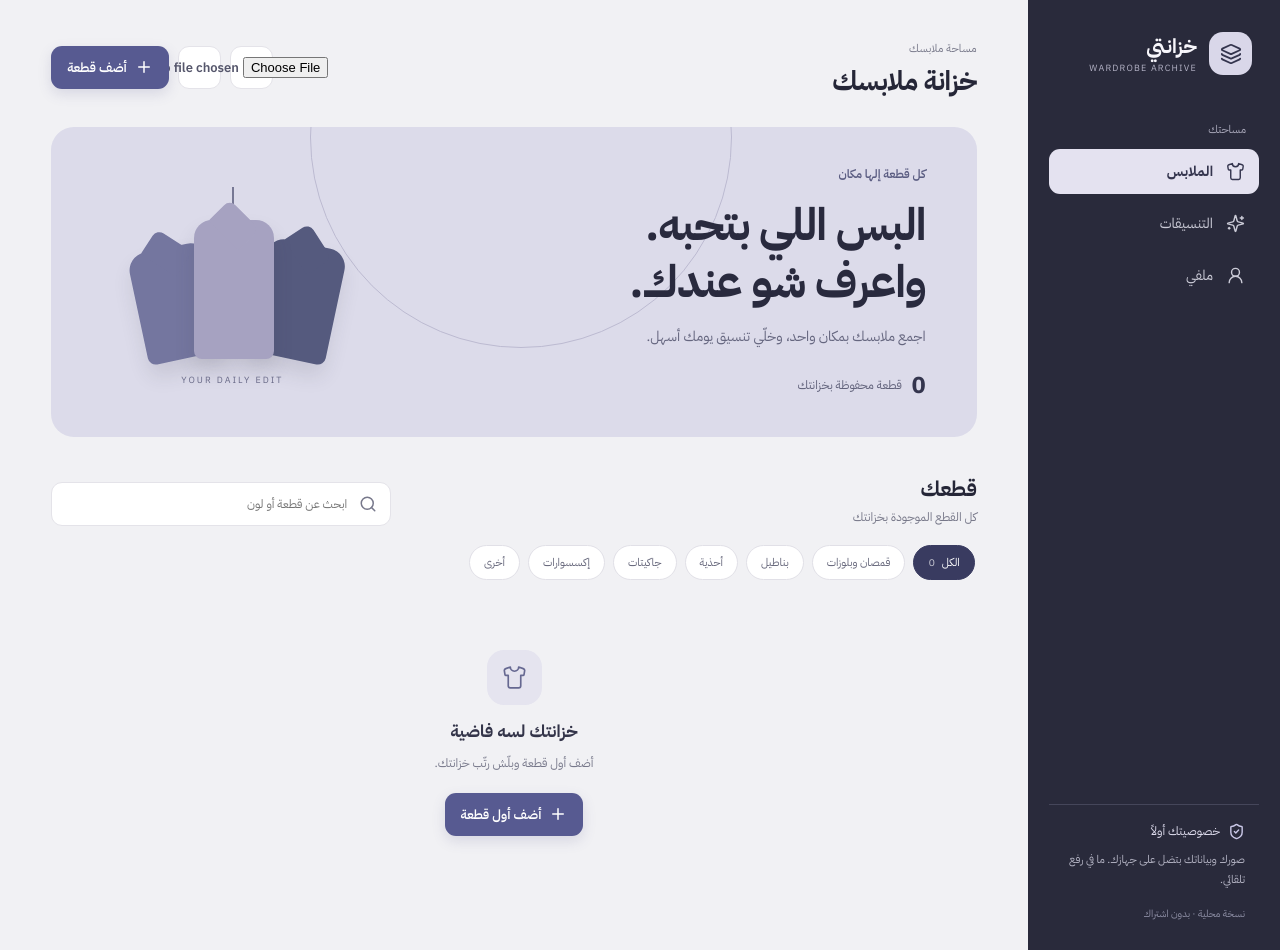
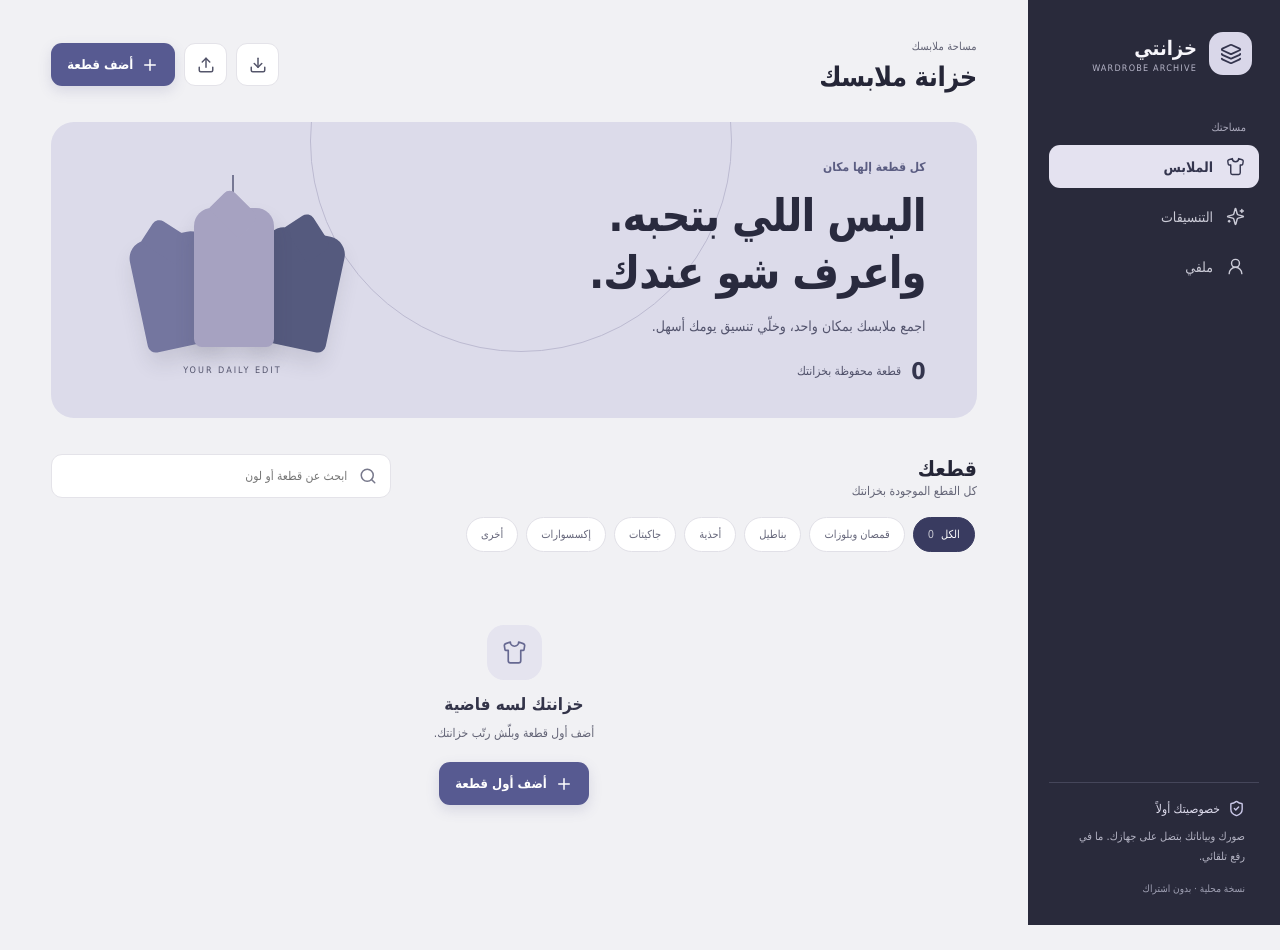
Before and after one commit to omar-priv/ai-digital-wardrobe, a React (Vite) app: page / in a window 1280 px wide. Shown: the top 950 px of the page. After the commit the page ends 925 px from the top, so only its background shows below. Built offline with nearby package versions, Linux system fonts and the light colour scheme.

Commit message:
Remove third-party font request and improve text contrast

```diff
--- a/src/styles.css
+++ b/src/styles.css
@@ -1,9 +1,7 @@
-@import url('https://fonts.googleapis.com/css2?family=IBM+Plex+Sans+Arabic:wght@400;500;600;700&display=swap');
-
 :root{
-  font-family:'IBM Plex Sans Arabic',Tahoma,Arial,sans-serif;
+  font-family:Tahoma,'Segoe UI',Arial,sans-serif;
   color:#252637;background:#f1f1f4;font-synthesis:none;text-rendering:optimizeLegibility;
-  --ink:#252637;--muted:#777889;--paper:#f1f1f4;--surface:#fff;--line:#e4e3e9;
+  --ink:#252637;--muted:#626375;--paper:#f1f1f4;--surface:#fff;--line:#e4e3e9;
   --accent:#575a91;--accent-dark:#41446f;--accent-soft:#e8e7f2;--lavender:#d9d7e9;
   --radius:18px;--shadow:0 12px 35px rgba(38,39,58,.07);
 }
@@ -30,7 +28,7 @@ button:focus-visible,a:focus-visible,input:focus-visible,textarea:focus-visible,
 .privacy-mark{display:flex;align-items:center;gap:8px;color:#dedced;font-size:12px}
 .privacy-mark svg{color:#c9c7e7}
 .sidebar-footer p{font-size:11px;line-height:1.8;color:#b4b4c4;margin:10px 0}
-.sidebar-footer small{font-size:10px;color:#8e8fa5}
+.sidebar-footer small{font-size:10px;color:#9fa0b3}
 .main-area{width:min(1440px,100%);min-width:0;margin:0 auto;padding:35px clamp(22px,4vw,62px) 70px}
 .topbar{display:flex;align-items:center;justify-content:space-between;gap:20px;margin-bottom:28px}
 .eyebrow{font-size:11px;color:var(--muted);letter-spacing:.2px}
@@ -43,17 +41,17 @@ button:focus-visible,a:focus-visible,input:focus-visible,textarea:focus-visible,
 .secondary-btn:hover{background:#e1dfeb}
 .quiet-btn{width:43px;padding:0;background:#fff;color:#55566b;border:1px solid var(--line)}
 .quiet-btn:hover{background:#e9e8f0}
-.file-action{cursor:pointer}
+.file-action{cursor:pointer;position:relative;overflow:hidden}.file-action input{position:absolute;inset:0;width:100%;height:100%;opacity:0;cursor:pointer}
 .welcome-panel{min-height:270px;border-radius:23px;background:#dcdbea;position:relative;overflow:hidden;display:flex;align-items:center;justify-content:space-between;padding:34px clamp(25px,4vw,52px);isolation:isolate}
 .welcome-panel:after{content:"";position:absolute;inset-inline-end:28%;top:-65%;width:420px;height:420px;border:1px solid #bcbad1;border-radius:50%;z-index:-1}
 .welcome-copy{max-width:570px;position:relative;z-index:1}
 .welcome-kicker{font-size:12px;font-weight:600;color:#5b5d82}
 .welcome-copy h2{font-size:clamp(31px,3.5vw,45px);line-height:1.28;letter-spacing:-1px;margin:12px 0;color:#292a3e}
-.welcome-copy p{font-size:14px;color:#65667f;margin:0;line-height:1.8}
-.welcome-count{display:flex;align-items:center;gap:10px;margin-top:19px;color:#60617a;font-size:12px}
+.welcome-copy p{font-size:14px;color:#54556e;margin:0;line-height:1.8}
+.welcome-count{display:flex;align-items:center;gap:10px;margin-top:19px;color:#4f5069;font-size:12px}
 .welcome-count strong{font-size:23px;color:#34354e;font-variant-numeric:tabular-nums}
 .wardrobe-illustration{width:260px;height:210px;position:relative;flex:0 0 260px;display:flex;align-items:flex-end;justify-content:center}
-.wardrobe-illustration>span{position:absolute;bottom:0;left:50%;transform:translateX(-50%);white-space:nowrap;font-size:9px;letter-spacing:2px;color:#696a88}
+.wardrobe-illustration>span{position:absolute;bottom:0;left:50%;transform:translateX(-50%);white-space:nowrap;font-size:9px;letter-spacing:2px;color:#54556e}
 .hanger-line{position:absolute;top:10px;left:50%;width:2px;height:30px;background:#777894}
 .hanger-shape{position:absolute;top:27px;left:50%;transform:translateX(-50%);font-size:58px;line-height:1;color:#777894}
 .fabric{position:absolute;bottom:28px;width:80px;height:125px;border-radius:18px 18px 8px 8px;box-shadow:0 12px 20px #36364b20}
@@ -84,16 +82,16 @@ button:focus-visible,a:focus-visible,input:focus-visible,textarea:focus-visible,
 .card-actions button{width:35px;height:35px;border:1px solid #ffffff80;border-radius:10px;background:#292a3bd9;color:white;display:grid;place-items:center}
 .card-info{padding:13px 14px 15px}
 .card-info h3{font-size:14px;font-weight:600;margin:0 0 10px;overflow-wrap:anywhere}
-.item-meta{display:flex;justify-content:space-between;align-items:center;gap:8px;color:#858596;font-size:10px}
+.item-meta{display:flex;justify-content:space-between;align-items:center;gap:8px;color:#656678;font-size:10px}
 .item-meta span{min-width:0}
 .color-meta{display:flex;align-items:center;gap:6px}
 .color-meta i{width:9px;height:9px;flex:0 0 auto;border:1px solid #0002;border-radius:50%}
-.item-notes{font-size:11px;color:#77788a;margin:10px 0 0;line-height:1.6;overflow-wrap:anywhere}
+.item-notes{font-size:11px;color:#626375;margin:10px 0 0;line-height:1.6;overflow-wrap:anywhere}
 .add-card{min-height:290px;border:1px dashed #bdbdce;border-radius:15px;background:#f7f7f9;color:#62637d;display:flex;flex-direction:column;align-items:center;justify-content:center;gap:8px}
 .add-card:hover{background:#ecebf3;border-color:#7779a5}
 .add-card>span{width:43px;height:43px;border-radius:50%;display:grid;place-items:center;background:#e7e6f1;color:#54567f;margin-bottom:5px}
-.add-card b{font-size:13px}.add-card small{font-size:10px;color:#8a8b9b}
-.empty-state{min-height:280px;display:flex;flex-direction:column;align-items:center;justify-content:center;text-align:center;gap:9px;padding:35px 18px;color:#77788a}
+.add-card b{font-size:13px}.add-card small{font-size:10px;color:#626375}
+.empty-state{min-height:280px;display:flex;flex-direction:column;align-items:center;justify-content:center;text-align:center;gap:9px;padding:35px 18px;color:#626375}
 .empty-icon{width:55px;height:55px;border-radius:17px;background:#e5e4ef;color:#666891;display:grid;place-items:center}
 .empty-icon svg{width:25px;height:25px;stroke-width:1.6}
 .empty-state h3{font-size:17px;color:#333449;margin:5px 0 0}
@@ -104,7 +102,7 @@ button:focus-visible,a:focus-visible,input:focus-visible,textarea:focus-visible,
 .intro-icon{width:43px;height:43px;flex:0 0 auto;border-radius:13px;background:#f1f0f6;color:#555780;display:grid;place-items:center}
 .intro-icon svg{width:21px;height:21px}
 .view-intro h2{font-size:19px;margin:0 0 5px}
-.view-intro p{font-size:12px;line-height:1.7;color:#696a82;margin:0}
+.view-intro p{font-size:12px;line-height:1.7;color:#54556e;margin:0}
 .outfit-grid{display:grid;grid-template-columns:repeat(2,minmax(0,1fr));gap:15px}
 .outfit-card{background:white;border:1px solid var(--line);border-radius:15px;padding:17px}
 .outfit-card-head{display:flex;align-items:center;justify-content:space-between;color:#858598;font-size:11px;margin-bottom:15px}
@@ -118,7 +116,7 @@ button:focus-visible,a:focus-visible,input:focus-visible,textarea:focus-visible,
 .profile-form label>span{display:flex;align-items:center;gap:8px;font-size:13px;color:#48495f}
 .profile-form input,.profile-form textarea,.field-label input,.field-label textarea,.field-label select{width:100%;min-width:0;background:#fafafd;border:1px solid #dedde6;border-radius:10px;padding:12px;color:var(--ink);outline:0;font-size:13px}
 .profile-form textarea,.field-label textarea{min-height:105px;resize:vertical;line-height:1.7}
-.privacy-footnote{display:flex;align-items:center;gap:7px;color:#818195;font-size:11px;margin:17px 0 0}
+.privacy-footnote{display:flex;align-items:center;gap:7px;color:#626375;font-size:11px;margin:17px 0 0}
 .privacy-footnote svg{color:#666891}
 .modal-backdrop{position:fixed;inset:0;z-index:10;background:#1d1d2c9c;display:grid;place-items:center;padding:18px;overflow-y:auto}
 .modal{width:min(540px,100%);max-height:min(94dvh,850px);overflow-y:auto;background:#fff;border-radius:19px;padding:23px;box-shadow:0 25px 80px #17172940}
@@ -128,7 +126,7 @@ button:focus-visible,a:focus-visible,input:focus-visible,textarea:focus-visible,
 .photo-upload{height:130px;border:1px dashed #b5b4ca;border-radius:12px;background:#f6f6fa;display:flex;flex-direction:column;align-items:center;justify-content:center;gap:7px;color:#5c5e87;position:relative;overflow:hidden;margin-bottom:17px}
 .photo-upload input{position:absolute;inset:0;width:100%;height:100%;opacity:0;cursor:pointer}
 .photo-upload img{width:100%;height:100%;object-fit:contain}
-.photo-upload b{font-size:12px}.photo-upload small{font-size:10px;color:#8c8da0}
+.photo-upload b{font-size:12px}.photo-upload small{font-size:10px;color:#68697a}
 .field-label{display:grid;gap:7px;margin:14px 0;color:#515267;font-size:12px}
 .form-row{display:grid;grid-template-columns:1fr 1fr;gap:13px}
 .modal-actions{display:flex;justify-content:flex-end;gap:9px;margin-top:22px}
```
